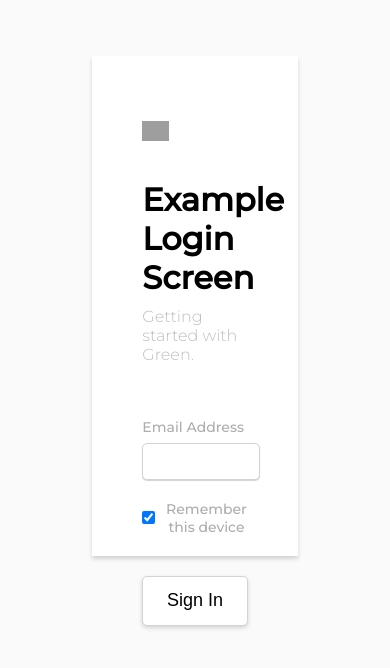
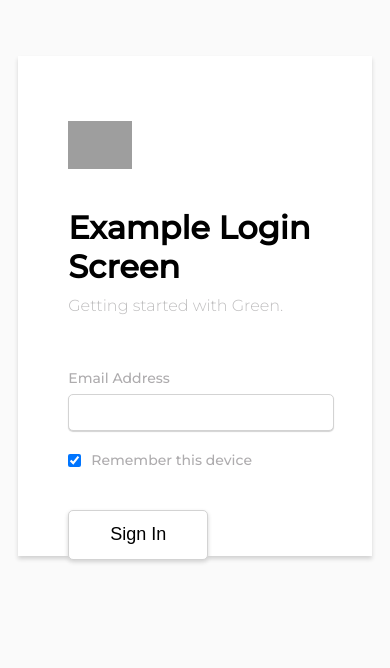
Before and after one commit to maxcramer/green-cd, a React (Create React App) app: page / in a window 390 px wide. Shown: the part 116-784 px from the top of the page. Built offline with nearby package versions, Linux system fonts and the light colour scheme; grey boxes are pictures that could not be loaded.

Commit message:
updating layout

```diff
--- a/src/Layout/Layout.scss
+++ b/src/Layout/Layout.scss
@@ -5,3 +5,9 @@
     padding: 0 50px;
     box-shadow: 0px 3px 4px lightgrey;
 }
+
+@media(max-width: 480px) {
+    .Content {
+        width: 65%;
+    }
+}
```
